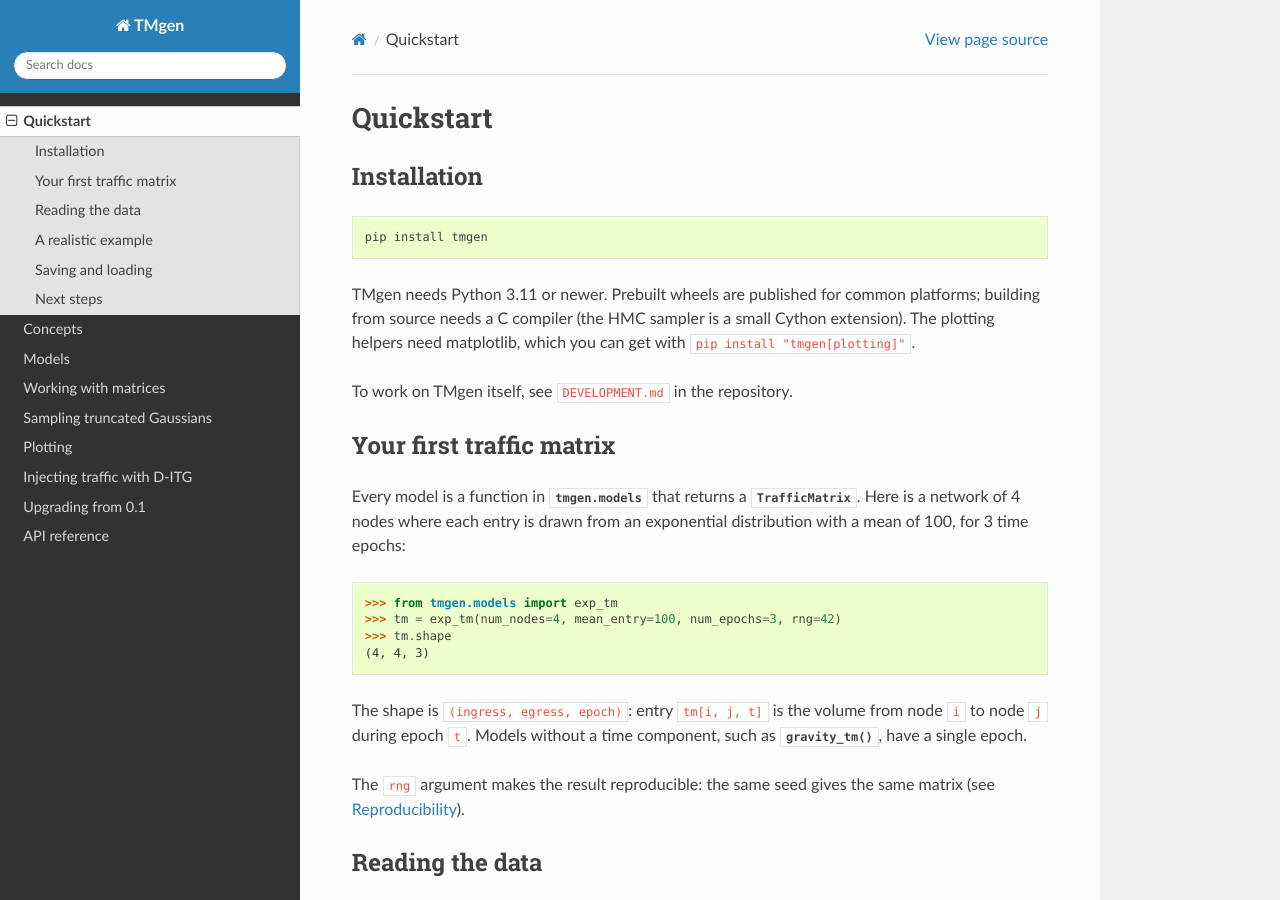
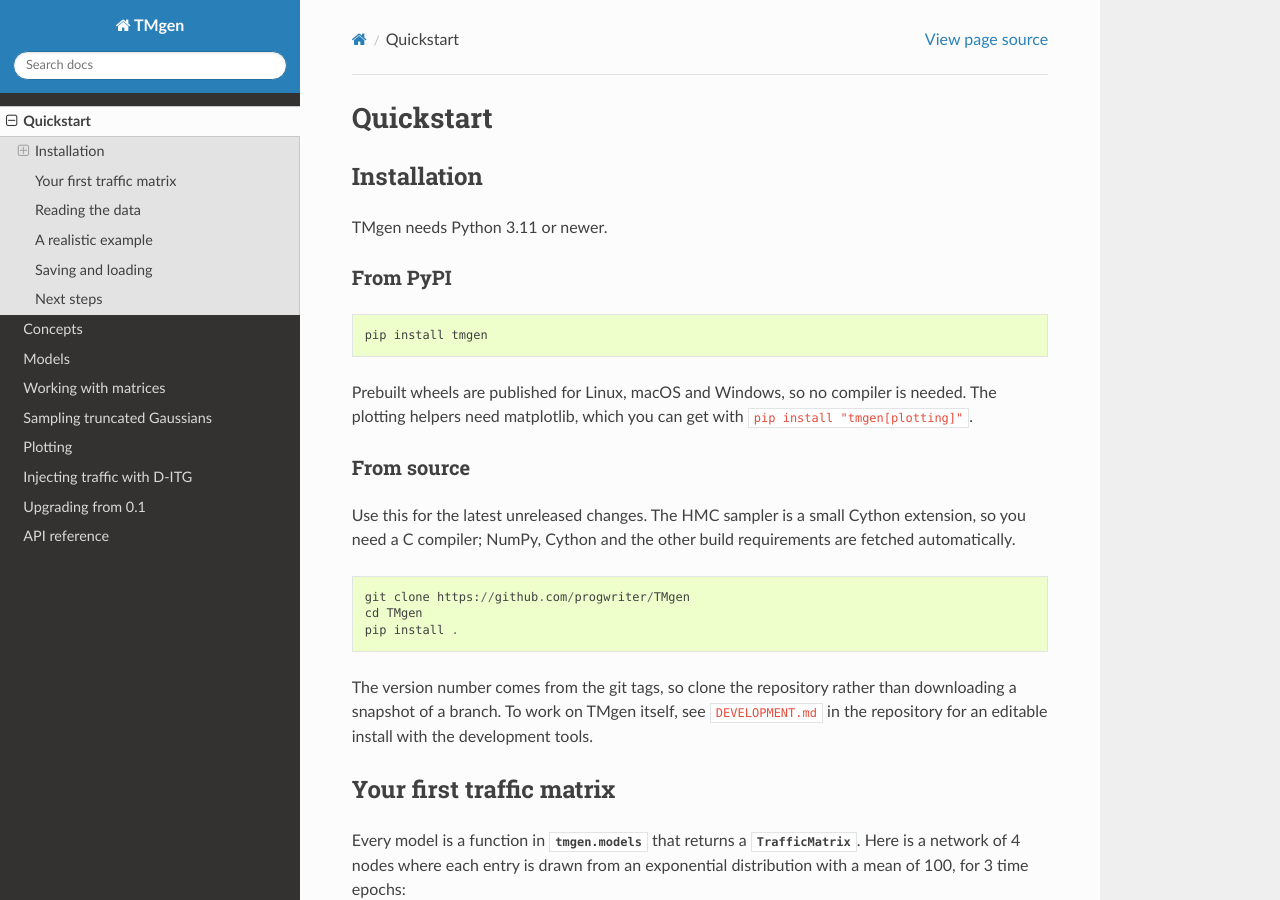
Before and after one commit to progwriter/TMgen, a Sphinx documentation site: the page built from docs/quickstart.rst, in a window 1280 px wide and 900 px high. Built offline with Sphinx 7.4.7 and the Read the Docs theme 3.1.0, drawn with Linux system fonts in a browser that asks for light colours.

Commit message:
docs: Explain installing from PyPI and from source
The README and quickstart gave one pip command and a line about a C
compiler. Describe both routes: the PyPI install with prebuilt wheels
and the plotting extra, and installing from a clone, including which
compiler is needed per platform, that build requirements are fetched
automatically, and why the version needs the git tags.

```diff
--- a/docs/quickstart.rst
+++ b/docs/quickstart.rst
@@ -4,16 +4,36 @@ Quickstart
 Installation
 ------------
 
+TMgen needs Python 3.11 or newer.
+
+From PyPI
+^^^^^^^^^
+
 ::
 
     pip install tmgen
 
-TMgen needs Python 3.11 or newer. Prebuilt wheels are published for common
-platforms; building from source needs a C compiler (the HMC sampler is a small
-Cython extension). The plotting helpers need matplotlib, which you can get with
+Prebuilt wheels are published for Linux, macOS and Windows, so no compiler is
+needed. The plotting helpers need matplotlib, which you can get with
 ``pip install "tmgen[plotting]"``.
 
-To work on TMgen itself, see ``DEVELOPMENT.md`` in the repository.
+From source
+^^^^^^^^^^^
+
+Use this for the latest unreleased changes. The HMC sampler is a small Cython
+extension, so you need a C compiler; NumPy, Cython and the other build
+requirements are fetched automatically.
+
+::
+
+    git clone https://github.com/progwriter/TMgen
+    cd TMgen
+    pip install .
+
+The version number comes from the git tags, so clone the repository rather than
+downloading a snapshot of a branch. To work on TMgen itself, see
+``DEVELOPMENT.md`` in the repository for an editable install with the
+development tools.
 
 Your first traffic matrix
 -------------------------
```
Also changed, not shown: README.md (+25 -2 lines).
